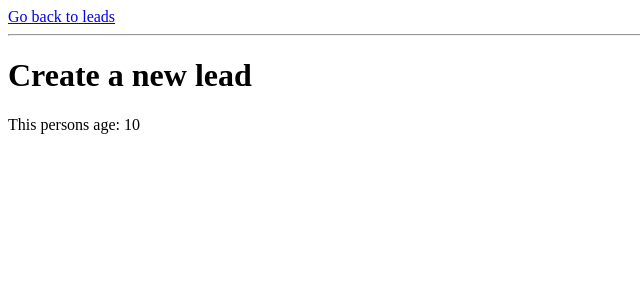
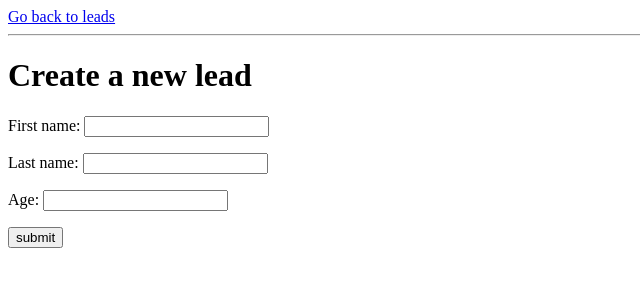
Before and after one commit to hyeladee/crm-project, a Django app: template leads/templates/leads/lead_create.html in a window 1280 px wide. Shown: the top 300 px of the page, without its empty margins (0-640 px from the left). Run offline with Django 5.2, Linux system fonts and the light colour scheme; the template is opened without the code that fills it: values that come from a table or form of the project are taken from there, others are empty; tables that the repository leaves empty hold one stand-in row (values such as "Sample post").

Commit message:
adding forms

```diff
--- /dev/null
+++ b/leads/forms.py
@@ -0,0 +1,6 @@
+from django import forms
+
+class LeadForm(forms.Form):
+    first_name = forms.CharField(max_length=20)
+    last_name = forms.CharField(max_length=20)
+    age = forms.IntegerField(min_value=0)
--- a/leads/templates/leads/lead_create.html
+++ b/leads/templates/leads/lead_create.html
@@ -21,7 +21,13 @@
     <a href='/leads'>Go back to leads</a>
     <hr />
     <h1>Create a new lead</h1>
-    <p>This persons age: {{ lead.age }}</p>
+    <form method='post'>
+        {% csrf_token %}
+        {{ form.as_p }}
+        <button type='submit'>submit</button>
+    </form>
+
+    {% comment %} <p>This persons age: {{ lead.age }}</p> {% endcomment %}
 
     {% comment %} {{ leads }} {% endcomment %}
     {% comment %} {{ age }} {% endcomment %}
```
Also changed, not shown: leads/views.py (+6 -2 lines).
